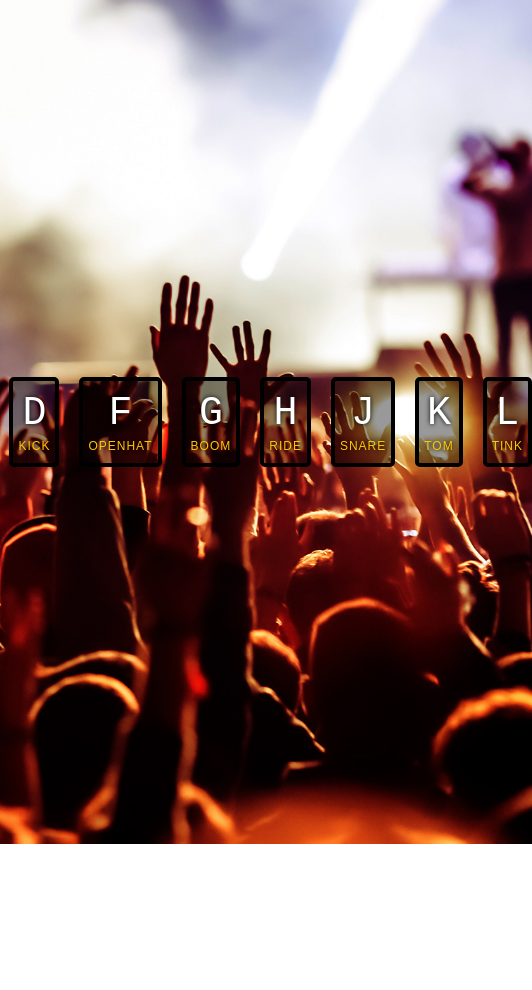
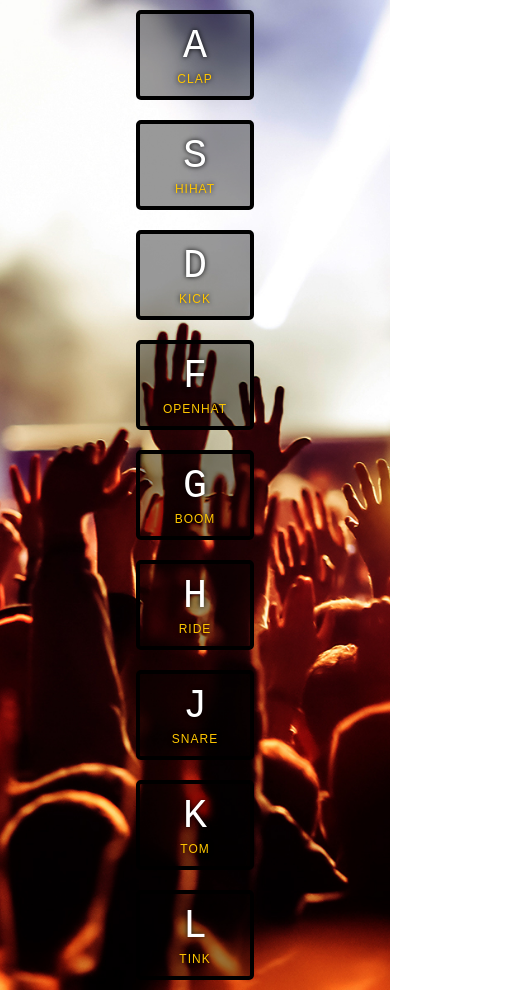
Before and after one commit to siddiquah/JsDrumKit, a plain HTML site: page index.html in a window 390 px wide. Shown: the whole page, 532 px wide, since content can reach past the window. Before the commit the page ends 844 px from the top, so only its background shows below. Drawn offline with Linux system fonts and the light colour scheme.

Commit message:
Update style.css

```diff
--- a/style.css
+++ b/style.css
@@ -12,7 +12,7 @@ html {
 
   .keys {
     display: flex;
-    flex: 1;
+    flex-direction: row;
     min-height: 100vh;
     align-items: center;
     justify-content: center;
@@ -49,3 +49,8 @@ html {
     letter-spacing: .1rem;
     color: #ffc600;
   }
+  @media (max-width: 800px) {
+    .keys {
+      flex-direction: column;
+    }
+  }
```
